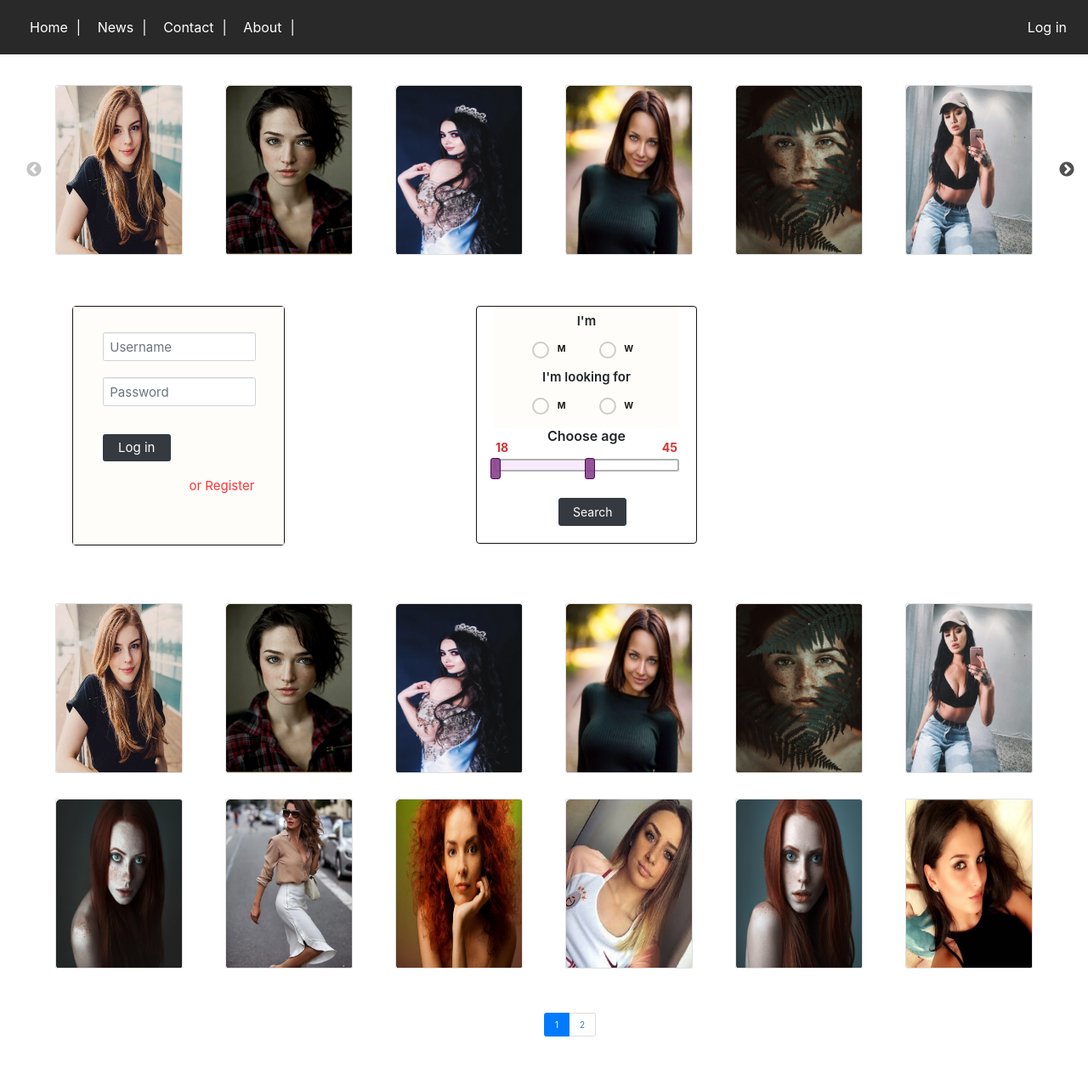
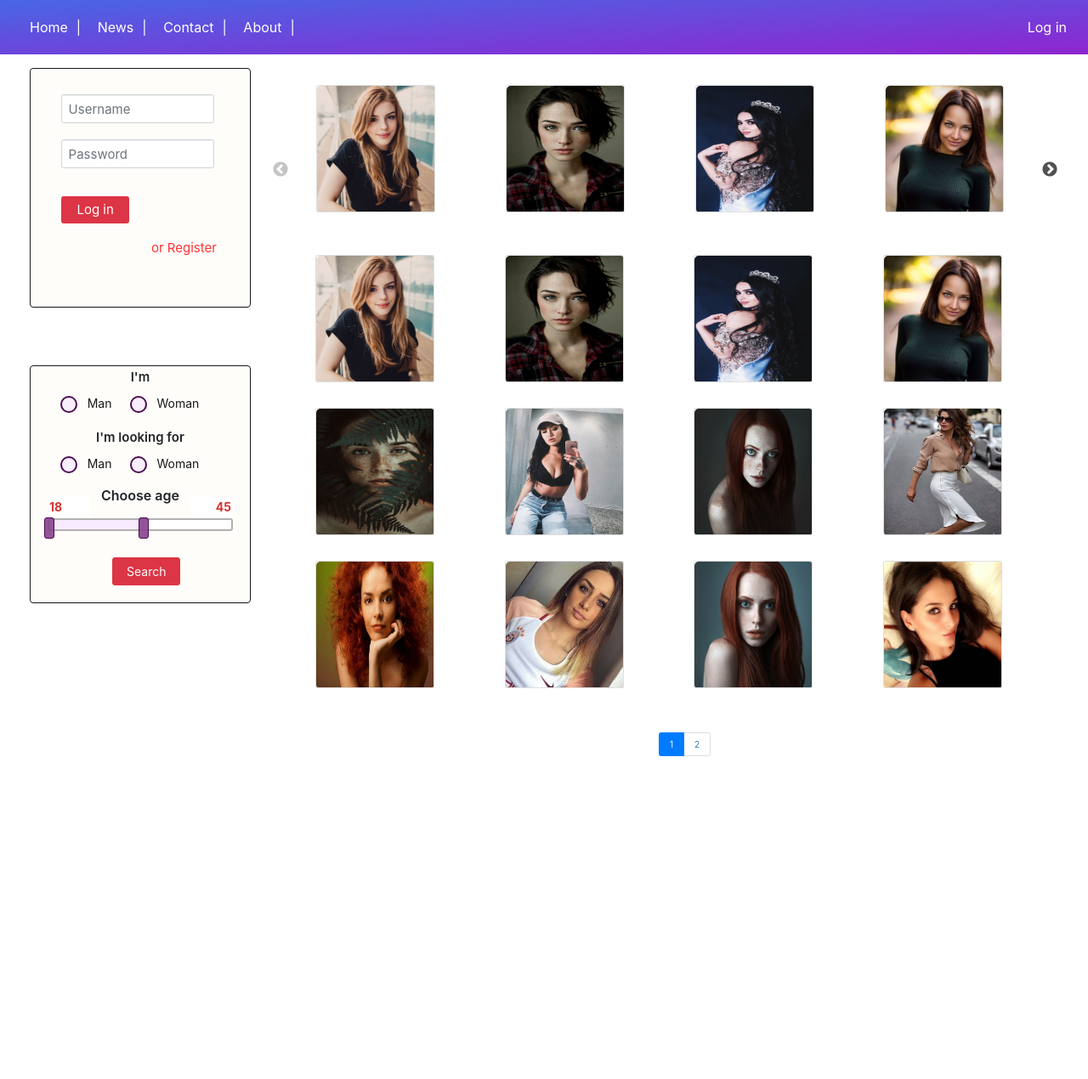
Before and after one commit to jar4i/lovoneo, a PHP site: page / in a window 1280 px wide. Shown: the whole page at 85% size. After the commit the page ends 890 px from the top, so only its background shows below. Run offline with PHP 8.4, Linux system fonts and the light colour scheme; data comes from the database, SQL or seed files in the repository; data that the repository does not hold is empty; some libraries are stand-ins or nearby versions.

Commit message:
edit index page style

```diff
--- a/index.php
+++ b/index.php
@@ -18,6 +18,7 @@ $_SESSION['state'] = $_POST['state'];
 <script type="text/javascript" charset="utf8" src="https://ajax.aspnetcdn.com/ajax/jQuery/jquery-2.0.3.js"></script>
 </head>
 <body>
+   <!-- <div class="bg"></div>-->
 <header class="head fixed">
     <div class="wrap">
         <nav class="pull_left">
@@ -46,17 +47,11 @@ $_SESSION['state'] = $_POST['state'];
         </div>
     </div>
 </header>
-<section class="section-slide">
 <div class="wrap">
-        <div id="_slick-icons">
-        </div>
-    </div>
-</section>
-<section class="section-control rel">
-    <div class="wrap">
+    <section class="section-control inline-block  rel">
         <div class="container">
             <div class="row">
-                <div class="form-signin col-md-5"  method="POST">
+                <div class="form-signin col-md-12"  method="POST">
                         <?php
                         if(isset($_SESSION['user_name']))
                         {
@@ -68,7 +63,7 @@ $_SESSION['state'] = $_POST['state'];
                         }
                         ?>
                 </div>
-                <div class=" form-log col-md-7">
+                <div class=" form-log col-md-12">
     		    <div class="panel panel-2 panel-default">
     			        <div class="panel-body">
                             <form class="search rel" action="search_form.php" method="post">
@@ -80,12 +75,12 @@ $_SESSION['state'] = $_POST['state'];
                                                 <label class="labeles">
                                                     <input class="radio radio1" type="radio" name="Radios1" id="r1-m" value="male" >
                                                     <span class="radio-custom"></span>
-                                                    <span class="label">M</span>
+                                                    <div class="label">Man</div>
                                                 </label>
                                                 <label class="labeles">
                                                     <input class="radio radio1" type="radio" name="Radios1" id="r1-f" value="female" >
                                                     <span class="radio-custom"></span>
-                                                    <span class="label">W</span>
+                                                    <div class="label">Woman</div>
                                                 </label>
                                             </div>
                                         </div>
@@ -95,12 +90,12 @@ $_SESSION['state'] = $_POST['state'];
                                                 <label class="labeles">
                                                     <input class="radio radio2" type="radio" name="Radios2" id="r2-m" value="male" >
                                                     <span class="radio-custom"></span>
-                                                    <span class="label">M</span>
+                                                    <div class="label">Man</div>
                                                 </label>
                                                 <label class="labeles">
                                                     <input class="radio radio2" type="radio" name="Radios2" id="r2-f" value="female" >
                                                     <span class="radio-custom"></span>
-                                                    <span class="label">W</span>
+                                                    <div class="label">Woman</div>
                                                 </label>
                                             </div>
                                         </div>
@@ -115,19 +110,22 @@ $_SESSION['state'] = $_POST['state'];
                                     <div id="slider-range"></div>
                                 </div>
                                 <div class="form-group search-btn-block">
-                                    <input class="search-btn btn btn-lg btn-dark" id="search" onclick="location.href = 'search_form.php';" type="submit" name="search" value="Search">
+                                    <input class="search-btn btn btn-lg btn-danger" id="search" onclick="location.href = 'search_form.php';" type="submit" name="search" value="Search">
                                 </div>
                             </form>
     			        </div>
     		        </div>
     	        </div>
-
-            </div>
             </div>
         </div>
     </section>
+    <div class="inline-block right-side">
+        <section class="section-slide">
+            <div id="_slick-icons">
+            </div>
+        </section>
+
         <section class="section-pages rel">
-    <div class="wrap">
             <div id="target-content" class="clearfix"></div>
             <?php
                 include('connection.php');
@@ -148,8 +146,11 @@ $_SESSION['state'] = $_POST['state'];
                     <?php endfor;endif;?>
                 </ul>
             </div>
+        </section>
     </div>
-</section>
+</div>
+
+
 <script src="https://code.jquery.com/jquery-1.12.4.js"></script>
     <script src="https://code.jquery.com/ui/1.12.1/jquery-ui.js"></script>
 <script type="text/javascript" src="//code.jquery.com/jquery-migrate-1.2.1.min.js"></script>
--- a/login.php
+++ b/login.php
@@ -74,7 +74,7 @@ if(isset($_POST["login"]))
 							<input type="password" name="user_password" class="form-control password" autocomplete="off" required  placeholder="Password"/>
 						</div>
 						<div class="form-group ">
-							<input type="submit" name="login" value="Log in" class="btn btn-dark login-btn" />
+							<input type="submit" name="login" value="Log in" class="btn btn-danger login-btn" />
 						</div>
 					</form>
 					<div class="register-link"><a href="register.php" >or Register</a></div>
--- a/style.css
+++ b/style.css
@@ -20,9 +20,29 @@ text-align: center;
   padding-right: 20px;
   margin: 0 auto;
 }
+/*.bg{
+  position: relative;
+  width: 1500px;
+  height: 100%;
+  z-index: -1;
+background: #f8eafd;
+  -webkit-filter: blur(20px);
+    -moz-filter: blur(20px);
+    -o-filter: blur(20px);
+    -ms-filter: blur(20px);
+    filter: blur(20px);
+    opacity: 0.4;
+}
+body{
+  background: url('bg.png') ;
+  background-size: contain;
+}
+*/
+
 /*menu*/
 .head{
-  background: #161616ea;
+  background: linear-gradient(to top left,#8918ce, #3d5de4);
+  opacity: 0.94 ;
   width: 100%;
   padding: 20px 5px;
   font-size: 16px;
@@ -88,11 +108,17 @@ ul{
 /*section 1 - control: log in filter */
 /*login*/
 .section-control{
-  margin-top: 60px;
-  width: 100%;
+  float: left;
+  margin-top: 80px;
+  width: 310px;
+  height: 100%;
+  clear: bottom;
+}
+.right-side{
+  max-width: 890px;
 }
 .section-control .form-log{
-  width: 250px;
+  width: 260px;
   height: 350px;
 }
 .section-control .panel{
@@ -102,8 +128,10 @@ ul{
 .form-signin .panel-body{
   height: 280px;}
 .section-control .panel-body{
+  padding: 0 !important;
+}
+.section-control .panel{
   background: #fffdf9cb;
-  padding: 0 !important;
 }
 .section-control .email,
  .section-control .password,
@@ -145,17 +173,19 @@ ul{
 
 /*filter*/
 .labeles-div{
-  margin-left: 30px;
+  margin-left: 0px;
+  margin-bottom: 10px;
 }
 .labeles{
-  margin-top: 8px;
-  margin-right: 30px;
+  margin-top: 2px;
+  margin-right: 10px;
   font-size: 14px;
   display: inline-block;
 }
 .search-text{
 font-weight: 600;
-padding-top: 8px;
+padding-top: 4px;
+padding-bottom: 4px;
 }
 .panel-2{
   height: 280px;
@@ -211,8 +241,6 @@ padding-top: 8px;
   left: 0;
   right: 0;
 }
-
-
 .panel-2 label{
   cursor: pointer;
 }
@@ -254,28 +282,33 @@ padding-top: 8px;
 .radio-custom {
 	width: 20px;
 	height: 20px;
-	border: 2px solid #ccc;
-	border-radius: 3px;
+	border: 2px solid #4b0a50;
+  border-radius: 3px;
+  background: #f8eefc;
 	position: relative;
 }
 
 .radio-custom,
 .label {
 	display: inline-block;
-	vertical-align: middle;
+  vertical-align: middle;
+  color: #181818;
+  font-size: 14px;
+  font-weight: 400;
 }
-.label {
-  color: #181818 !important;
+.photo{
+  width: 15px;
+  height: 30px;
 }
 .radio:checked + .radio-custom::before {
 	content: "";
 	display: block;
 	position: absolute;
-	top: 2px;
-	right: 2px;
-	bottom: 2px;
-	left: 2px;
-	background: #413548;
+	top: 3px;
+	right: 3px;
+	bottom: 3px;
+	left: 3px;
+	background: #5f2563e6;
 	border-radius: 2px;
 }
 .radio-custom,
@@ -305,8 +338,8 @@ padding-top: 8px;
   margin-bottom: 30px;
 }
 .card{
-  width: 150px;
-  height: 200px;
+  width: 140px;
+  height: 150px;
   overflow: hidden;
   margin: 0 auto;
 
@@ -314,8 +347,8 @@ padding-top: 8px;
 }
 
 .card-photo{
-  width: 150px;
-  height: 200px;
+  width: 140px;
+  height: 150px;
   border-radius: 5px;
   z-index: 1000;
 }
@@ -360,18 +393,6 @@ padding-top: 8px;
   text-align: center;
   margin-bottom: 100px;
 }
-@media (max-width: 990px){
-  .card-photo, .card{
-    width: 190px;
-    height: 230px;
-  }
-}
-@media (max-width: 860px){
-  .card-photo, .card{
-    width: 170px;
-    height: 190px;
-  }
-}
 @media (max-width: 767px){
   .card-photo, .card{
     width: 200px;
--- a/user_icon.php
+++ b/user_icon.php
@@ -16,7 +16,7 @@ $rs_result = mysqli_query($conn, $sql);
 while ($row = mysqli_fetch_assoc($rs_result)) :
 ?>
 
-<div class="col-lg-2 col-md-3 col-sm-4 col-xs-12 card-container">
+<div class="col-lg-3 col-md-4 col-sm-6 col-xs-12 card-container">
 	<div class="rel card">
 		<a href="personal_page.php?user_id=<?php echo $row['user_id'];?>" >
 			<img src="<?php echo $row['profile_foto']; ?>" class="card-photo">
--- a/user_icon_1.php
+++ b/user_icon_1.php
@@ -41,7 +41,7 @@ $rs_result = mysqli_query($conn, $sql);
      infinite: false,
      autoplay: true,
      speed: 300,
-     slidesToShow: 6,
+     slidesToShow: 4,
      slidesToScroll: 4,
      responsive: [
        {
```
Lines whose indentation alone changed are shown as unchanged.
